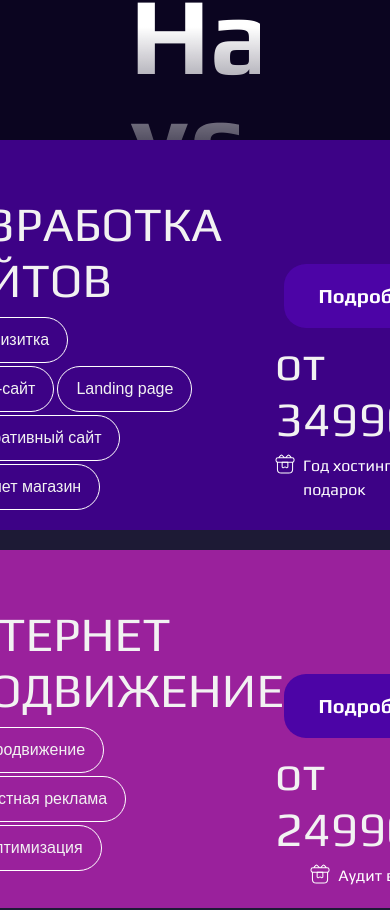
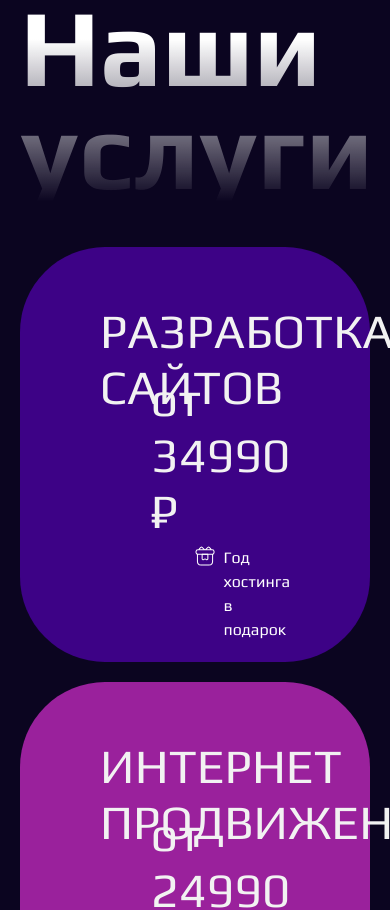
Before and after one commit to JulieBenchuk/web-studio, a Next.js app: page / in a window 390 px wide. Shown: the part 960-1870 px from the top of the page. Built offline with nearby package versions, Linux system fonts and the light colour scheme.

Commit message:
fix: width of itemsBg & itemsMenu in services

```diff
--- a/src/styles/components/services.module.scss
+++ b/src/styles/components/services.module.scss
@@ -2,26 +2,38 @@
 @import '../mixins';
 
 .wrapper {
-  padding: 48px 130px 0;
+  padding: 48px 124px 0 143px;
+  @media(max-width: 1024px) {
+    padding: 60px 172px 0 168px;
+
+  }
+  @media(max-width: 767px) {
+    padding: 60px 20px 0 20px;
+  }
 
   .items {
+    position: relative;
     margin-top: 45px;
     @include Flex-Center;
     flex-direction: column;
 
     .itemsBg {
+      position: absolute;
       background: rgba(43, 40, 68, 0.6);
       border-radius: 50px;
-      width: 951px;
+      width: 83.5%;
       height: 980px;
+      @media(max-width: 767px) {
+        display: none;
+      }
     }
 
     .itemsMenu {
-      position: absolute;
+      position: relative;
       display: flex;
       flex-direction: column;
       gap: 20px;
-      padding: 0 10px;
+      width: 100%;
 
       .item_first, .item_second, .item_third {
         display: flex;
@@ -43,6 +55,9 @@
             flex-wrap: wrap;
             gap: 3px;
             padding-top: 9px;
+            @media(max-width: 1024px) {
+              display: none;
+            }
           }
         }
 
@@ -56,6 +71,9 @@
 
           .fillBtn {
             width: 177px;
+            @media(max-width: 1024px) {
+              display: none;
+            }
           }
 
           .cost {
```
